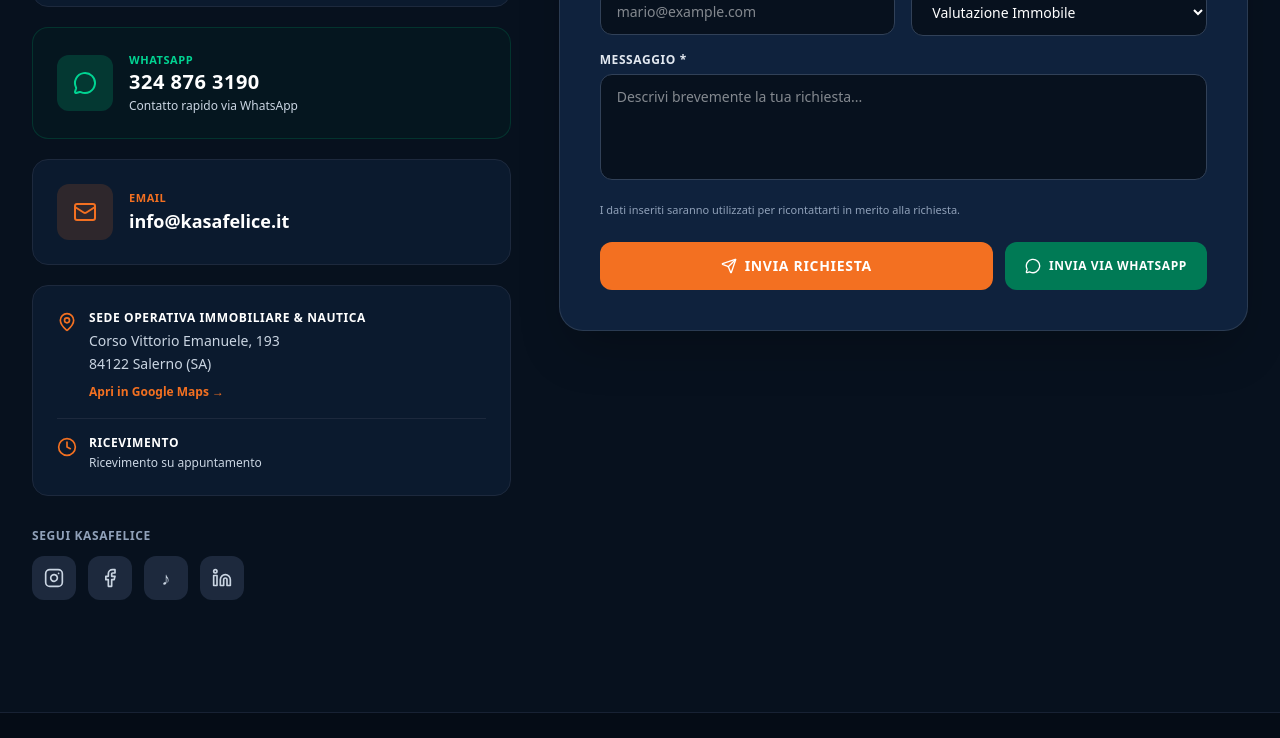
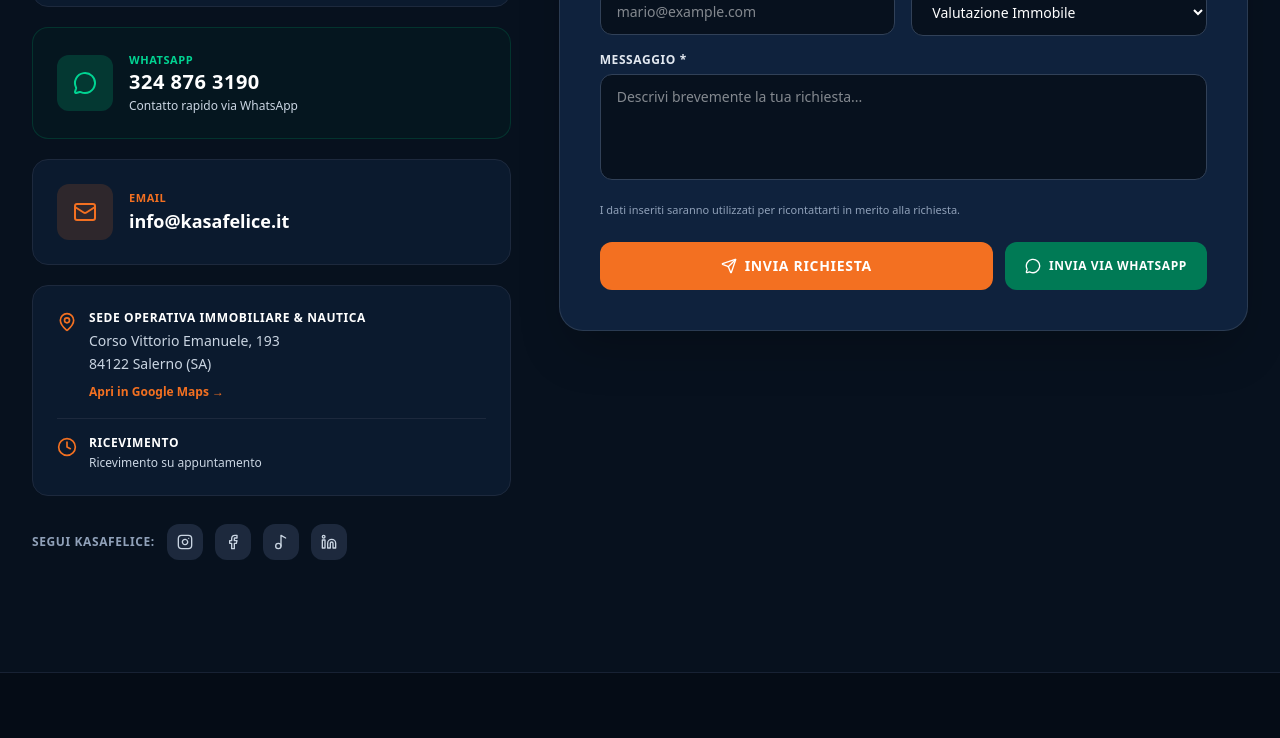
Before and after one commit to marcofelicetrade-netizen/kasafelice-sito, a React (Vite) app: page / in a window 1280 px wide. Shown: the part 7620-8358 px from the top of the page. Built offline with nearby package versions, Linux system fonts and the light colour scheme.

Commit message:
Update ContactSection.tsx

```diff
--- a/src/components/ContactSection.tsx
+++ b/src/components/ContactSection.tsx
@@ -10,6 +10,7 @@ import {
   CheckCircle2,
   Instagram,
   Facebook,
+  Music2,
   Linkedin,
   Anchor,
   Building2
@@ -263,56 +264,55 @@ ${formData.message || 'Desidero ricevere maggiori informazioni.'}`;
               </div>
             </a>
 
-            <div className="pt-3">
-              <span className="text-xs font-semibold text-slate-400 uppercase tracking-wider block mb-3">
-                Segui KasaFelice
+            {/* Social */}
+            <div className="flex items-center gap-3 pt-2">
+              <span className="text-xs font-semibold text-slate-400 uppercase tracking-wider">
+                Segui KasaFelice:
               </span>
 
-              <div className="flex items-center gap-3">
               <a
                 href="https://www.instagram.com/kasafelice.it/"
                 target="_blank"
                 rel="noopener noreferrer"
-                  className="w-11 h-11 rounded-xl bg-slate-800 text-slate-300 hover:text-[#F37021] hover:bg-slate-700 transition-all flex items-center justify-center"
+                className="p-2.5 rounded-xl bg-slate-800 text-slate-300 hover:text-[#F37021] hover:bg-slate-700 transition-colors"
                 aria-label="Instagram KasaFelice"
                 title="Instagram"
               >
-                  <Instagram className="w-5 h-5" />
+                <Instagram className="w-4 h-4" />
               </a>
 
               <a
                 href="https://www.facebook.com/share/19Qwc85fgL/"
                 target="_blank"
                 rel="noopener noreferrer"
-                  className="w-11 h-11 rounded-xl bg-slate-800 text-slate-300 hover:text-[#F37021] hover:bg-slate-700 transition-all flex items-center justify-center"
+                className="p-2.5 rounded-xl bg-slate-800 text-slate-300 hover:text-[#F37021] hover:bg-slate-700 transition-colors"
                 aria-label="Facebook KasaFelice"
                 title="Facebook"
               >
-                  <Facebook className="w-5 h-5" />
+                <Facebook className="w-4 h-4" />
               </a>
 
               <a
                 href="https://www.tiktok.com/@felicemarco"
                 target="_blank"
                 rel="noopener noreferrer"
-                  className="w-11 h-11 rounded-xl bg-slate-800 text-slate-300 hover:text-[#F37021] hover:bg-slate-700 transition-all flex items-center justify-center"
+                className="p-2.5 rounded-xl bg-slate-800 text-slate-300 hover:text-[#F37021] hover:bg-slate-700 transition-colors"
                 aria-label="TikTok Felice Marco"
                 title="TikTok"
               >
-                  <span className="text-lg font-black leading-none">♪</span>
+                <Music2 className="w-4 h-4" />
               </a>
 
               <a
                 href="https://www.linkedin.com/in/felice-marco-b4b33411b/"
                 target="_blank"
                 rel="noopener noreferrer"
-                  className="w-11 h-11 rounded-xl bg-slate-800 text-slate-300 hover:text-[#F37021] hover:bg-slate-700 transition-all flex items-center justify-center"
+                className="p-2.5 rounded-xl bg-slate-800 text-slate-300 hover:text-[#F37021] hover:bg-slate-700 transition-colors"
                 aria-label="LinkedIn Felice Marco"
                 title="LinkedIn"
               >
-                  <Linkedin className="w-5 h-5" />
+                <Linkedin className="w-4 h-4" />
               </a>
-              </div>
             </div>
           </div>
 
@@ -413,7 +413,7 @@ ${formData.message || 'Desidero ricevere maggiori informazioni.'}`;
                       </label>
 
                       <input
-                        type="email"
+                        type="text"
                         value={formData.email}
                         onChange={(e) =>
                           setFormData({
```
Lines whose indentation alone changed are shown as unchanged.
